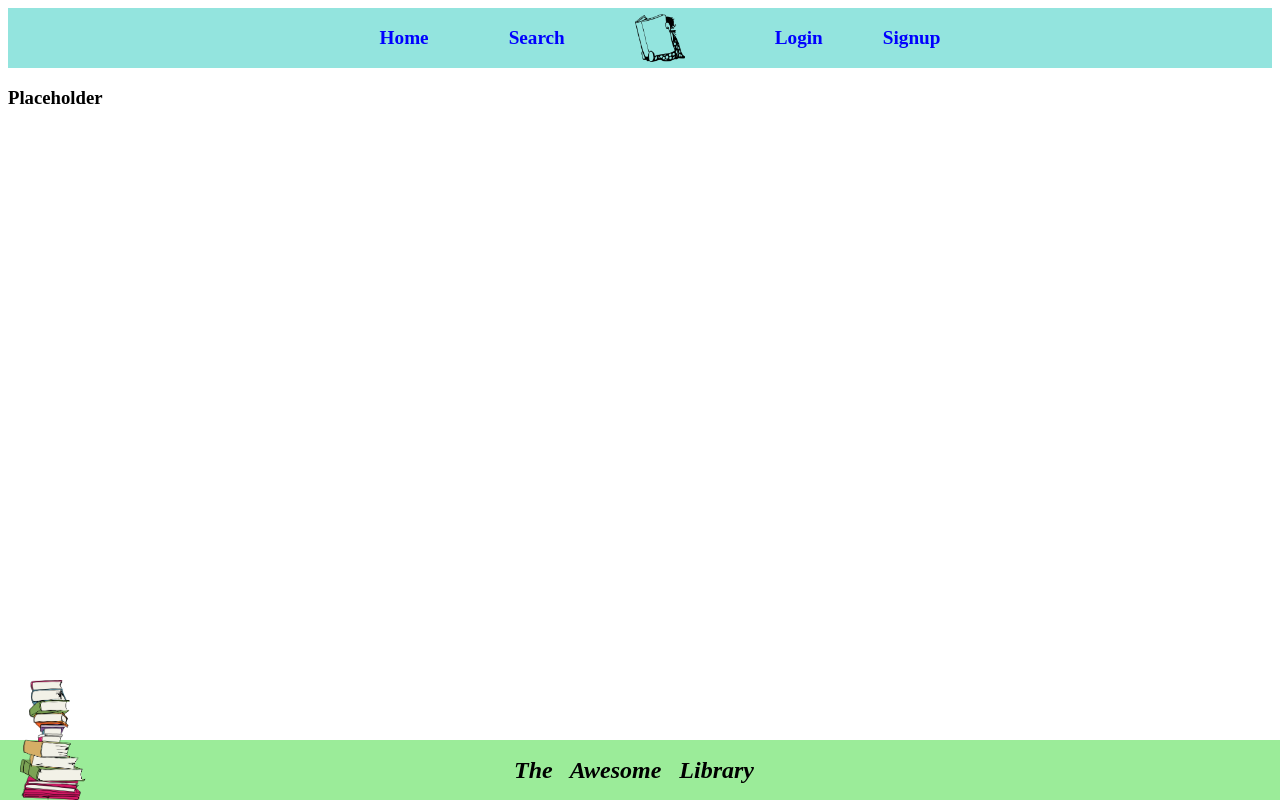
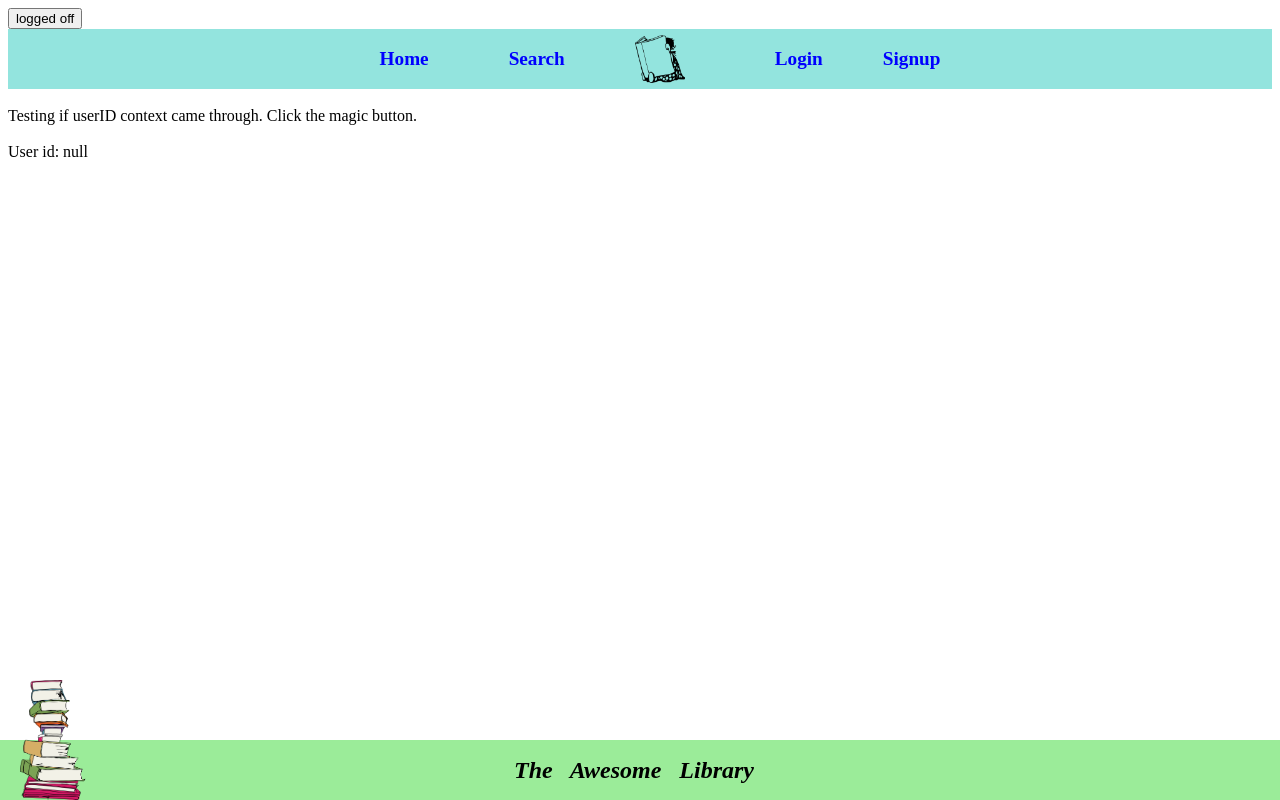
Before and after one commit to cat-rivers/react_library, a React (Create React App) app in the folder awesome_library/: page /login in a window 1280 px wide. Built offline with nearby package versions, Linux system fonts and the light colour scheme; data requests are answered from the project's data file.

Commit message:
added dummy login for testing and development

```diff
--- a/awesome_library/src/App.js
+++ b/awesome_library/src/App.js
@@ -1,5 +1,5 @@
 import { BrowserRouter as Router, Routes, Route } from "react-router-dom";
-import { useState, useEffect } from "react";
+import { useState, useEffect, createContext } from "react";
 import Home from "./components/Home";
 import Search from "./components/Search";
 import MyPage from "./components/MyPage";
@@ -11,8 +11,14 @@ import Header from "./components/Header";
 import Footer from "./components/Footer";
 import { getAllBooks } from "./services/servicesBooks";
 
+export const UserIDContext = createContext();
 
 function App() {
+  /** userID useState is a dumb version of the login info context for development purpose.
+      See login.js (http://localhost:3000/login) how it is read from a child.
+  */
+  const [ userID, setUserID ] = useState(null); // null = logged off
+
   const [bookDetails, setBookDetails] = useState([]);
 
   useEffect(() => {
@@ -24,6 +30,9 @@ function App() {
   }, []);
 
   return (
+    <UserIDContext.Provider value={userID}>
+      {/* !!! this button is for login related testing during development !!! */}
+      <button onClick={()=>setUserID(userID?null:12345678)}>{userID?'Rene is logged in':'logged off'}</button>
       <Router>
         <Header />
         <Routes>
@@ -37,6 +46,7 @@ function App() {
         </Routes>
         <Footer />
       </Router>
+    </UserIDContext.Provider>
   );
 }
 
--- a/awesome_library/src/components/Login.js
+++ b/awesome_library/src/components/Login.js
@@ -1,9 +1,14 @@
+import { useContext } from "react"
+import { UserIDContext } from ".././App";
+
 const Login = () => {
+
+    const testingID = useContext(UserIDContext);
+
     return (
         <>
-
-        <h3>Placeholder</h3>
-
+            <br/>Testing if userID context came through. Click the magic button.<br/><br/>
+            User id: {'' + testingID}
         </>
     )
 }
```
Lines whose indentation alone changed are shown as unchanged.
